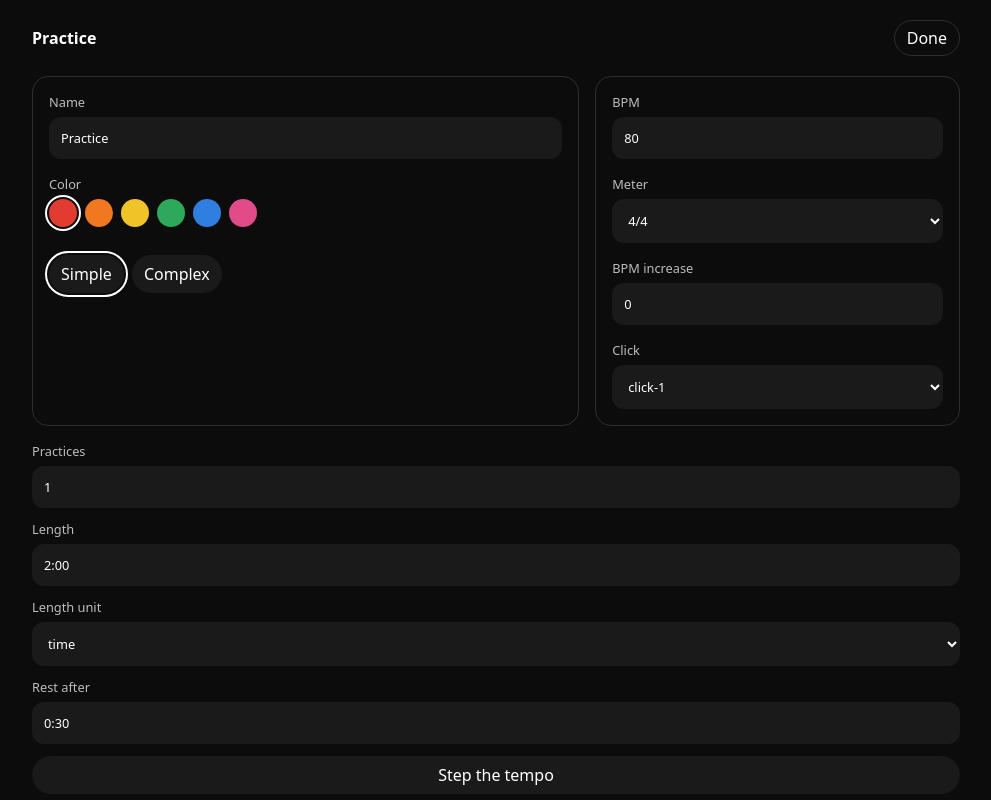
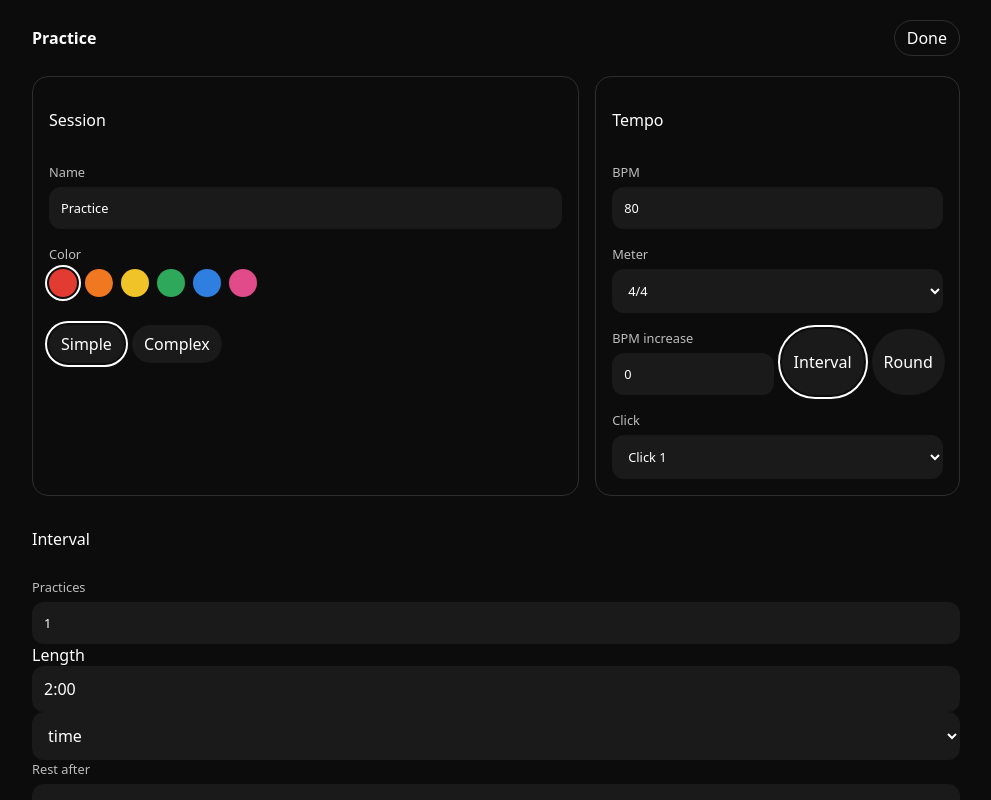
Before and after one commit to bycarlosgamez/metronome, a React (Vite) app: page / in a window 1280 px wide. Both pictures are taken after a click on the button "Edit". Shown: the top 800 px of the page, without its empty margins (144-1135 px from the left). Built offline with nearby package versions, Linux system fonts and the light colour scheme.

Commit message:
Choose whether Simple raises the BPM each interval or each round.

```diff
--- a/src/Edit.tsx
+++ b/src/Edit.tsx
@@ -19,11 +19,19 @@ function lengthWithUnit(length: Length, unit: "time" | "bars"): Length {
   return { unit: "time", seconds: 1 }
 }
 
+const CLICK_LABELS: Record<ClickId, string> = {
+  "click-1": "Click 1",
+  "click-2": "Click 2",
+  "click-3": "Click 3",
+  "click-4": "Click 4",
+}
+
 function DraftField(props: {
   label: string
   value: string
   onCommit(text: string): void
   type?: "text" | "number"
+  bare?: boolean
 }) {
   const [text, setText] = useState(props.value)
   const textRef = useRef(text)
@@ -38,9 +46,7 @@ function DraftField(props: {
     }
   }, [props.value, commitEpoch])
 
-  return (
-    <label>
-      {props.label}
+  const input = (
     <input
       type={props.type ?? "text"}
       aria-label={props.label}
@@ -61,26 +67,40 @@ function DraftField(props: {
         if (event.key === "Enter") event.currentTarget.blur()
       }}
     />
+  )
+  if (props.bare) return input
+  return (
+    <label>
+      {props.label}
+      {input}
     </label>
   )
 }
 
-function LengthUnitSelect(props: { length: Length; onChange(length: Length): void }) {
+function LengthField(props: {
+  label: string
+  length: Length
+  onText(text: string): void
+  onUnit(length: Length): void
+}) {
   return (
-    <label>
-      Length unit
+    <div className="stacked-field">
+      <span className="field-label">{props.label}</span>
+      <div className="length-box">
+        <DraftField bare label={props.label} value={lengthText(props.length)} onCommit={props.onText} />
         <select
-        aria-label="Length unit"
+          aria-label={`${props.label} unit`}
           value={props.length.unit}
           onChange={(event) => {
             const unit = event.target.value === "bars" ? "bars" : "time"
-          props.onChange(lengthWithUnit(props.length, unit))
+            props.onUnit(lengthWithUnit(props.length, unit))
           }}
         >
           <option value="time">time</option>
           <option value="bars">bars</option>
         </select>
-    </label>
+      </div>
+    </div>
   )
 }
 
@@ -93,24 +113,36 @@ function SimpleFields(props: { session: Session; commit(session: Session): void
 
   return (
     <>
+      <div className="interval-row">
         <DraftField label="Practices" value={String(pattern.practices)} onCommit={(text) => patch({ practices: Number(text) })} />
-      <DraftField label="Length" value={lengthText(pattern.length)} onCommit={(text) => patch({ length: lengthFromText(pattern.length.unit, text) })} />
-      <LengthUnitSelect length={pattern.length} onChange={(length) => patch({ length })} />
+        <LengthField
+          label="Length"
+          length={pattern.length}
+          onText={(text) => patch({ length: lengthFromText(pattern.length.unit, text) })}
+          onUnit={(length) => patch({ length })}
+        />
         <DraftField label="Rest after" value={formatDuration(pattern.restAfterSec)} onCommit={(text) => patch({ restAfterSec: parseDuration(text) })} />
-      <button type="button" aria-pressed={pattern.stepTempo} onClick={() => patch({ stepTempo: !pattern.stepTempo })}>
-        Step the tempo
+      </div>
+      <div className="switch-row">
+        <span>Repeat interval</span>
+        <button type="button" className="switch" aria-label="Repeat interval" aria-pressed={pattern.stepTempo} onClick={() => patch({ stepTempo: !pattern.stepTempo })}>
+          {pattern.stepTempo ? "On" : "Off"}
         </button>
+      </div>
       {pattern.stepTempo && (
         <DraftField label="Times" value={String(pattern.times)} onCommit={(text) => patch({ times: Number(text) })} />
       )}
-      <button type="button" aria-pressed={pattern.repeatRound} onClick={() => patch({ repeatRound: !pattern.repeatRound })}>
-        Repeat the round
+      <div className="switch-row">
+        <span>Repeat the round</span>
+        <button type="button" className="switch" aria-label="Repeat the round" aria-pressed={pattern.repeatRound} onClick={() => patch({ repeatRound: !pattern.repeatRound })}>
+          {pattern.repeatRound ? "On" : "Off"}
         </button>
+      </div>
       {pattern.repeatRound && (
-        <>
+        <div className="pair-row">
           <DraftField label="Rounds" value={String(pattern.rounds)} onCommit={(text) => patch({ rounds: Number(text) })} />
           <DraftField label="Between" value={formatDuration(pattern.restBetweenSec)} onCommit={(text) => patch({ restBetweenSec: parseDuration(text) })} />
-        </>
+        </div>
       )}
     </>
   )
@@ -156,14 +188,14 @@ function CycleList(props: { session: Session; commit(session: Session): void })
     <>
       {session.cycles.map((cycle, index) => (
         <div className="cycle-row" key={cycle.id}>
-          <span>{index + 1}</span>
+          <span className="cycle-index">{index + 1}</span>
           <div>
-            <DraftField
-              label="Length"
-              value={lengthText(cycle.length)}
-              onCommit={(text) => replace(index, { ...cycle, length: lengthFromText(cycle.length.unit, text) })}
+            <LengthField
+              label="Practice"
+              length={cycle.length}
+              onText={(text) => replace(index, { ...cycle, length: lengthFromText(cycle.length.unit, text) })}
+              onUnit={(length) => replace(index, { ...cycle, length })}
             />
-            <LengthUnitSelect length={cycle.length} onChange={(length) => replace(index, { ...cycle, length })} />
             {cycle.bpm !== undefined && (
               <DraftField
                 label={`Cycle ${index + 1} BPM`}
@@ -184,26 +216,27 @@ function CycleList(props: { session: Session; commit(session: Session): void })
                 Use session tempo
               </button>
             )}
-            <button type="button" disabled={index === 0} onClick={() => move(index, -1)}>
-              {`Move cycle ${index + 1} up`}
+            <button type="button" aria-label={`Move cycle ${index + 1} up`} disabled={index === 0} onClick={() => move(index, -1)}>
+              Up
             </button>
-            <button type="button" disabled={index === session.cycles.length - 1} onClick={() => move(index, 1)}>
-              {`Move cycle ${index + 1} down`}
+            <button type="button" aria-label={`Move cycle ${index + 1} down`} disabled={index === session.cycles.length - 1} onClick={() => move(index, 1)}>
+              Down
             </button>
             <button
               type="button"
+              aria-label={`Remove cycle ${index + 1}`}
               disabled={session.cycles.length === 1}
               onClick={() => {
                 if (session.cycles.length === 1) return
                 commit({ ...session, cycles: session.cycles.filter((_, i) => i !== index) })
               }}
             >
-              {`Remove cycle ${index + 1}`}
+              Remove
             </button>
           </div>
         </div>
       ))}
-      <button type="button" onClick={add}>Add cycle</button>
+      <button type="button" className="add-cycle" onClick={add}>Add cycle</button>
     </>
   )
 }
@@ -270,6 +303,7 @@ export function Edit(props: {
       </header>
       <div className="editor-cards">
         <section className="editor-card">
+          <p className="card-title">Session</p>
           <label>
             Name
             <input
@@ -299,6 +333,7 @@ export function Edit(props: {
           </div>
         </section>
         <section className="editor-card">
+          <p className="card-title">Tempo</p>
           <DraftField label="BPM" value={String(session.bpm)} onCommit={(text) => commit({ ...session, bpm: Number(text) })} />
           <label>
             Meter
@@ -314,8 +349,25 @@ export function Edit(props: {
           </label>
           <div className="increase-row">
             <DraftField label="BPM increase" value={String(session.bpmIncrease)} onCommit={(text) => commit({ ...session, bpmIncrease: Number(text) })} />
-            {session.type === "complex" && (
+            {session.type === "complex" ? (
               <DraftField label="Every" value={String(session.every)} onCommit={(text) => commit({ ...session, every: Number(text) })} />
+            ) : (
+              <div className="type-switch" role="group" aria-label="Increase every">
+                <button
+                  type="button"
+                  aria-pressed={session.simple.increaseEvery !== "round"}
+                  onClick={() => commit({ ...session, simple: { ...session.simple, increaseEvery: "interval" } })}
+                >
+                  Interval
+                </button>
+                <button
+                  type="button"
+                  aria-pressed={session.simple.increaseEvery === "round"}
+                  onClick={() => commit({ ...session, simple: { ...session.simple, increaseEvery: "round" } })}
+                >
+                  Round
+                </button>
+              </div>
             )}
           </div>
           <label>
@@ -326,16 +378,24 @@ export function Edit(props: {
               onChange={(event) => commit({ ...session, click: event.target.value as ClickId })}
             >
               {CLICKS.map((click) => (
-                <option key={click} value={click}>{click}</option>
+                <option key={click} value={click}>{CLICK_LABELS[click]}</option>
               ))}
             </select>
           </label>
         </section>
       </div>
+      {session.type === "simple" ? (
         <section className="editor-builder">
-        {session.type === "simple" ? <SimpleFields session={session} commit={commit} /> : <CycleList session={session} commit={commit} />}
-        <p>Total {formatClock(totalSec)}</p>
+          <p className="card-title">Interval</p>
+          <SimpleFields session={session} commit={commit} />
+          <p className="total">Total {formatClock(totalSec)}</p>
         </section>
+      ) : (
+        <section className="cycle-list">
+          <CycleList session={session} commit={commit} />
+          <p className="total">Total {formatClock(totalSec)}</p>
+        </section>
+      )}
     </main>
   )
 }
```
Also changed, not shown: 1 other file (tests, documents, lock files or other folders). Lines whose indentation alone changed are shown as unchanged.
